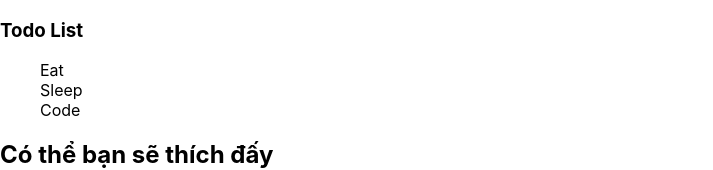
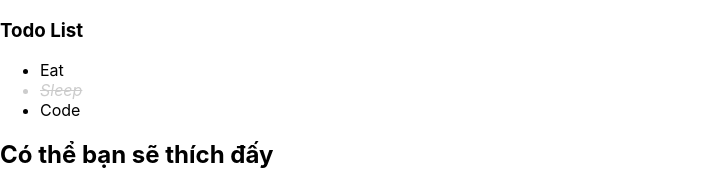
Before and after one commit to zacharyvunguyen/learnreactjs2020, a React (Create React App) app: page / in a window 1280 px wide. Shown: the top 170 px of the page, without its empty margins (0-713 px from the left). Built offline with nearby package versions, Linux system fonts and the light colour scheme.

Commit message:
Finish Lab: Active Todo

```diff
--- a/package.json
+++ b/package.json
@@ -6,6 +6,8 @@
     "@testing-library/jest-dom": "^5.11.9",
     "@testing-library/react": "^11.2.3",
     "@testing-library/user-event": "^12.6.2",
+    "@types/react": "^17.0.0",
+    "classnames": "^2.2.6",
     "react": "^17.0.1",
     "react-dom": "^17.0.1",
     "react-scripts": "4.0.1",
--- a/src/features/todo/Components/TodoList/index.jsx
+++ b/src/features/todo/Components/TodoList/index.jsx
@@ -1,20 +1,37 @@
 import React from 'react';
 import PropTypes from 'prop-types';
-import './styles.scss'
+import './styles.scss';
+import classnames from 'classnames';
 
 TodoList.propTypes = {
     todoList: PropTypes.array,
+    onTodoClick:PropTypes.func,
 };
 
 TodoList.defaultProps = {
     todoList: [],
+    onTodoClick: null,
 };
 
-function TodoList({todoList}) {
+function TodoList({todoList,onTodoClick}) {
+    const handleTodoClick= (todo,idx) => {
+        if (!onTodoClick) return;
+
+        onTodoClick(todo,idx);
+    }
     return (
         <ul className="todo-list">
-            {todoList.map(todo => (
-                <li key={todo.id}>{todo.title}</li>
+            {todoList.map((todo,idx) => (
+                <li
+                    key={todo.id}
+                    className={classnames({
+                        'todo-item': true,
+                        completed: todo.status === 'completed'
+                    })}
+                    onClick={() => handleTodoClick(todo,idx)}
+                >
+                    {todo.title}
+                </li>
             ))}
         </ul>
     );
--- a/src/features/todo/Components/TodoList/styles.scss
+++ b/src/features/todo/Components/TodoList/styles.scss
@@ -1,3 +1,13 @@
 .todo-list{
-  list-style-type: none;
+  & li {
+    cursor: pointer;
+  }
+
+  & > li.completed {
+    font-style: italic;
+    color: #ccc;
+    text-decoration: line-through ;
+
+  }
+
 }
```
Also changed, not shown: 2 other files (tests, documents, lock files or other folders).
